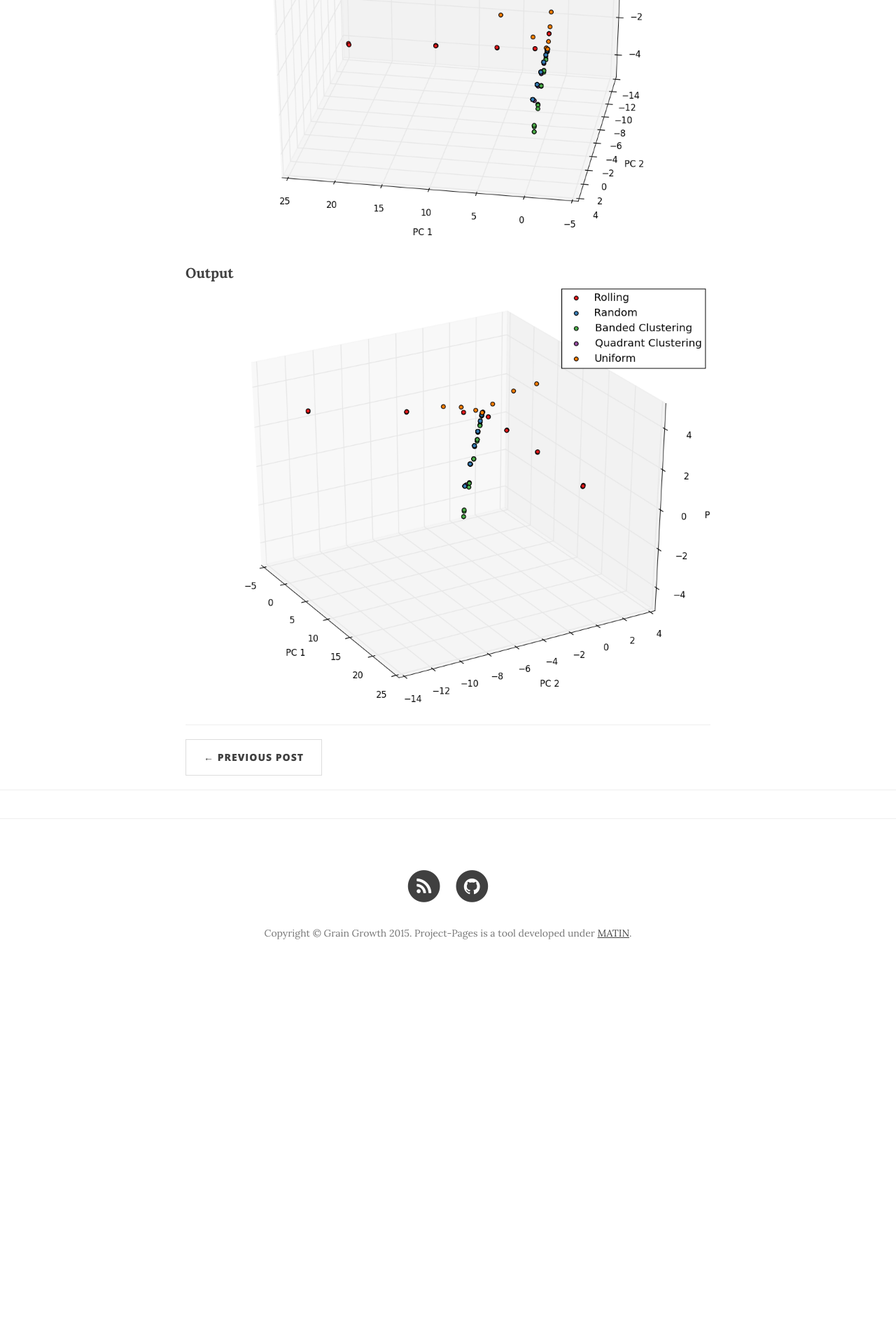
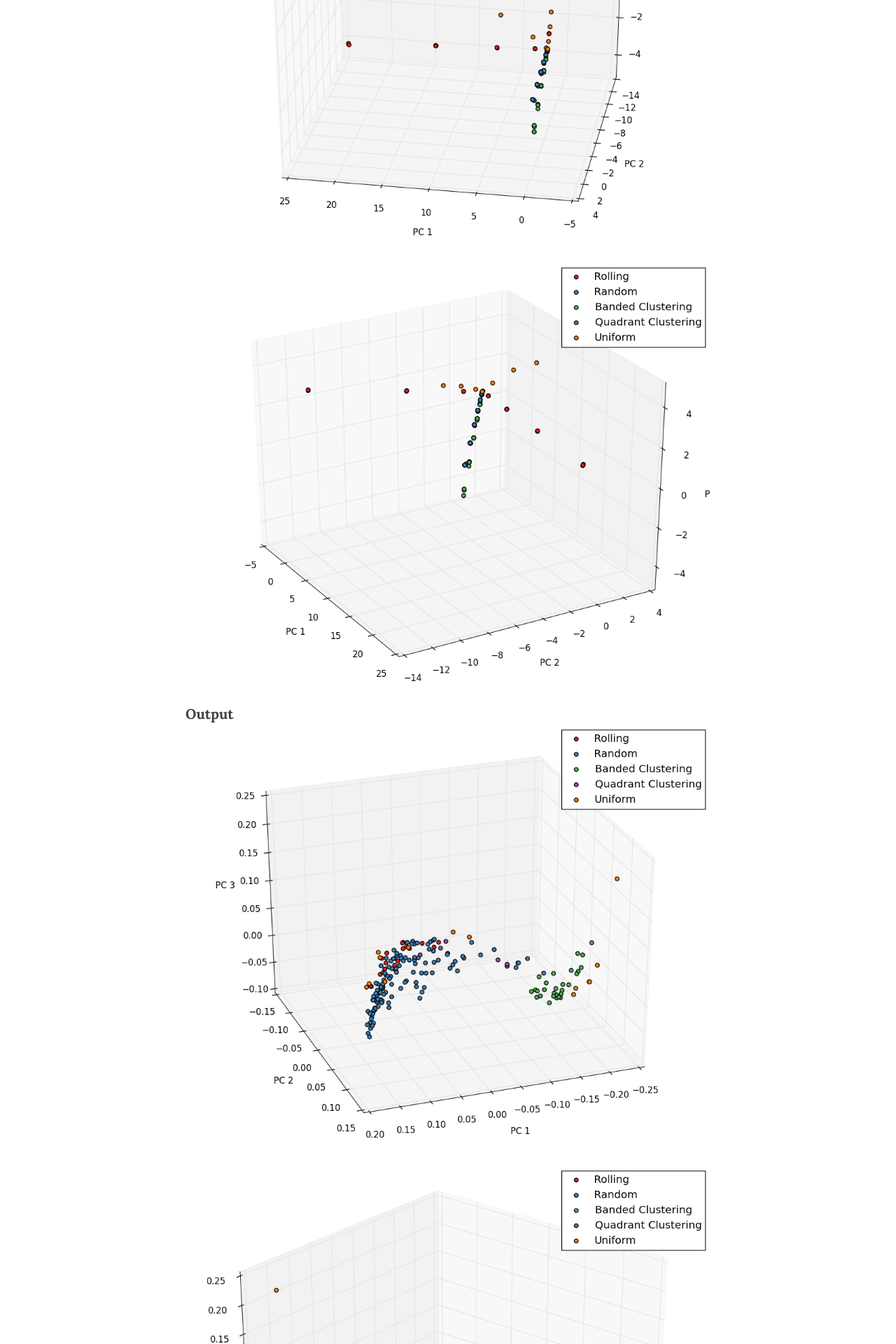
Before and after one commit to Materials-Informatics-Class-Fall2015/MIC-grain-growth, a Jekyll site: the page built from _posts/2015-12-03-verifications-via-pca.md, in a window 1280 px wide. Shown: the part 4480-6400 px from the top of the page at 70% size. Built offline with Jekyll 4.4.1, drawn with Linux system fonts in a browser that asks for light colours; nearby versions of some CDN libraries; comment, search, counter and statistics services are not loaded; before the commit the page ends 5889 px from its top, so only the background shows below that.

Commit message:
blog post image fix

```diff
--- a/_posts/2015-12-03-verifications-via-pca.md
+++ b/_posts/2015-12-03-verifications-via-pca.md
@@ -34,7 +34,11 @@ Finally, below you can find the total input and output plots of our PCA space co
 **Input**
 ![Picture]({{ site.url }}/MIC-grain-growth/img/blogpostimages/bp10/pca-plots-in-1.png)
 
-**Output**
 ![Picture]({{ site.url }}/MIC-grain-growth/img/blogpostimages/bp10/pca-plots-in-2.png)
 
+**Output**
+![Picture]({{ site.url }}/MIC-grain-growth/img/blogpostimages/bp10/pca-plots-out-1.png)
+
+![Picture]({{ site.url }}/MIC-grain-growth/img/blogpostimages/bp10/pca-plots-out-2.png)
+
 [presiv]: http://materials-informatics-class-fall2015.github.io/MIC-grain-growth/2015/11/23/grain-growth-progress-report-iv/
```
Also changed, not shown: 1 other file.
